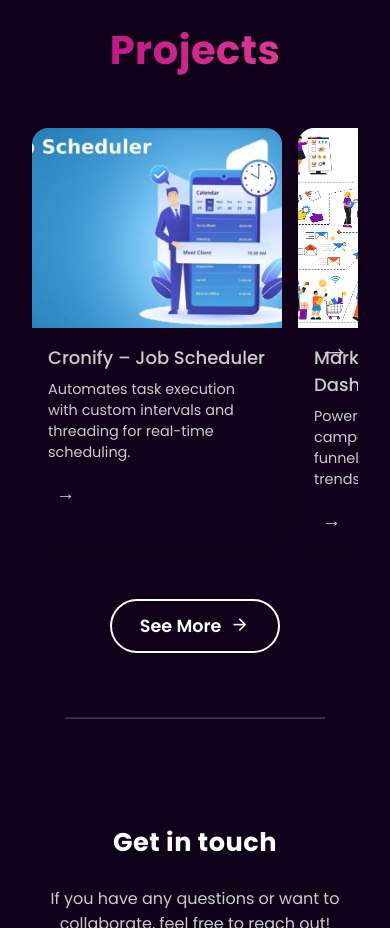
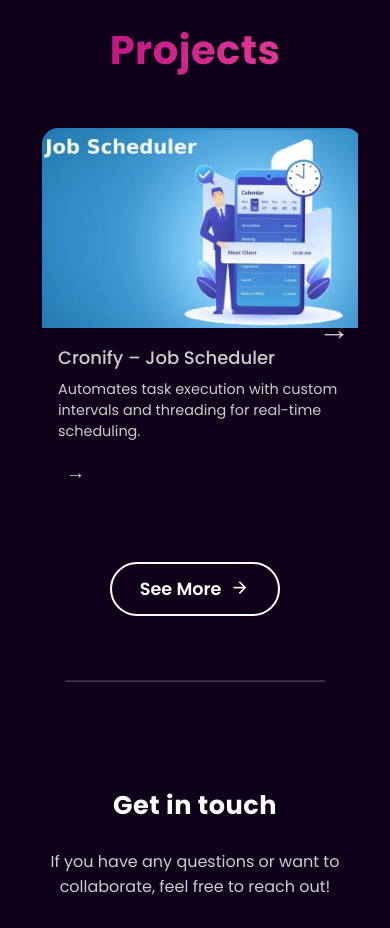
Before and after one commit to manasisuyal13/portfolio-website, a plain HTML site: page index.html in a window 390 px wide. Shown: the part 2820-3748 px from the top of the page. Drawn offline with nearby package versions, Linux system fonts and the light colour scheme.

Commit message:
Update style.css

```diff
--- a/style.css
+++ b/style.css
@@ -829,3 +829,26 @@ body.light-mode .footer-right a {
     width: 250px;
   }
 }
+
+@media (max-width: 480px) {
+  .project-card {
+    width: 90vw;
+    min-width: 250px;
+    max-width: 320px;
+  }
+
+  .projects-container {
+    gap: 1rem;
+    padding-left: 10px;
+  }
+}
+
+@media (max-width: 480px) {
+  .projects-container {
+    padding: 0 10px;
+  }
+}
+
+.project-desc {
+  word-wrap: break-word;
+}
```
